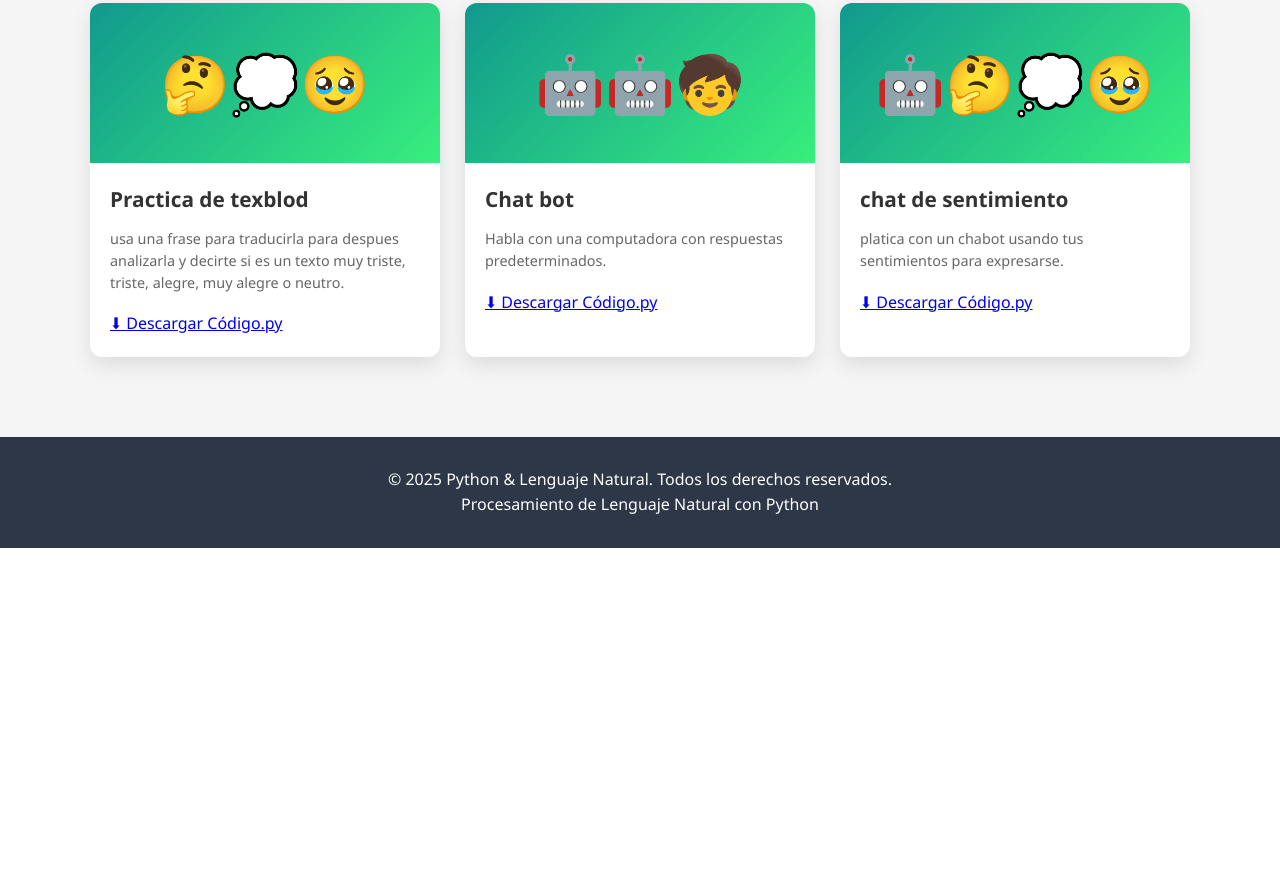
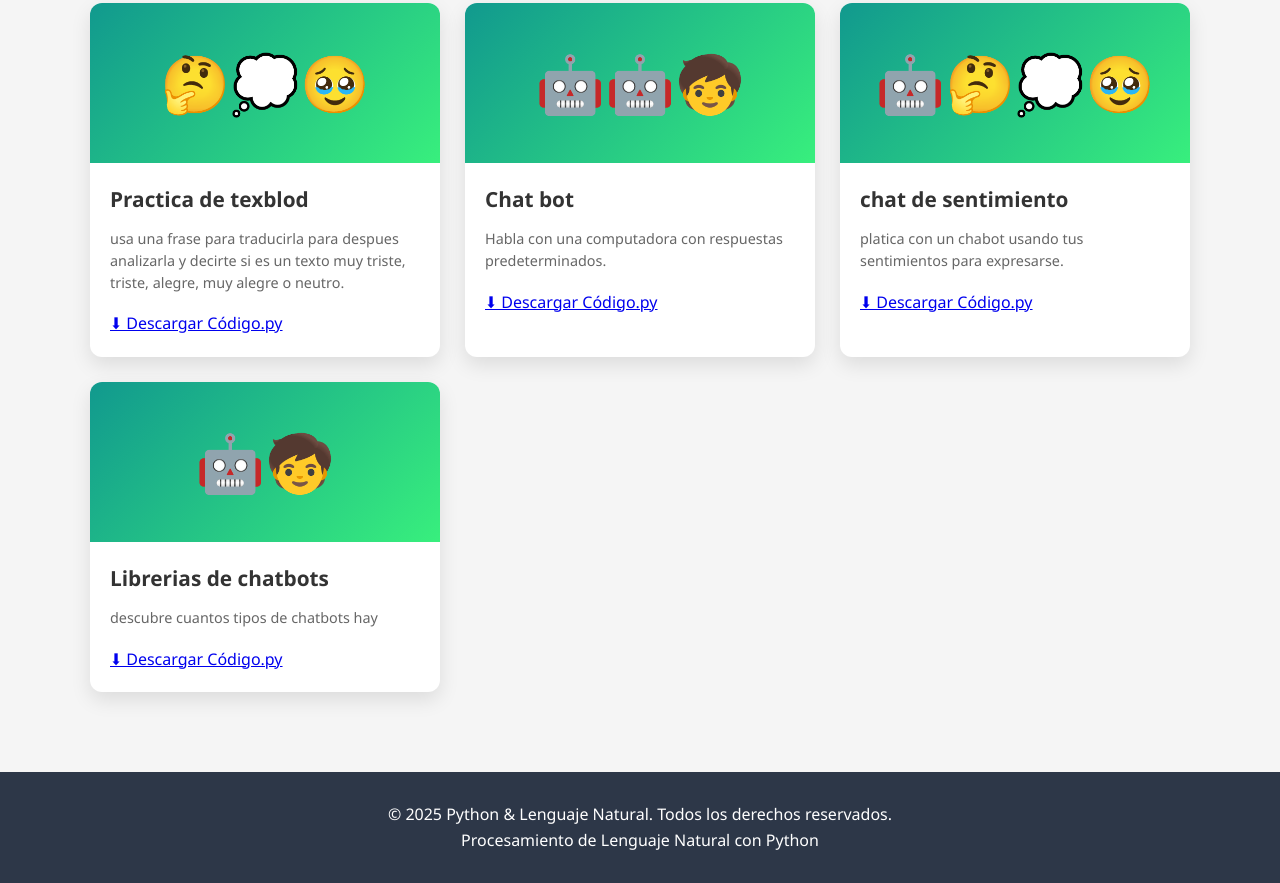
Before and after one commit to criscbtis/portafolio_LN, a plain HTML site: page index.html in a window 1280 px wide. Shown: the part 2161-3044 px from the top of the page. Before the commit the page ends 2709 px from the top, so only its background shows below. Drawn offline with Linux system fonts and the light colour scheme.

Commit message:
Update index.html

```diff
--- a/index.html
+++ b/index.html
@@ -481,6 +481,21 @@
                         </button>
                     </div>
                 </div>
+                <!-- Card 13: chat bot -->
+                <div class="card">
+                    <div class="card-image">
+                        🤖🧒
+                    </div>
+                    <div class="card-content">
+                        <h3 class="card-title">Librerias de chatbots</h3>
+                        <p class="card-description">
+                            descubre cuantos tipos de chatbots hay
+                        </p>
+                        <a href="tipos_chatbots.html" class="downloadCode">
+                            ⬇ Descargar Código.py</a>
+                        </button>
+                    </div>
+                </div>
             </div>
         </div>
     </section>
```
